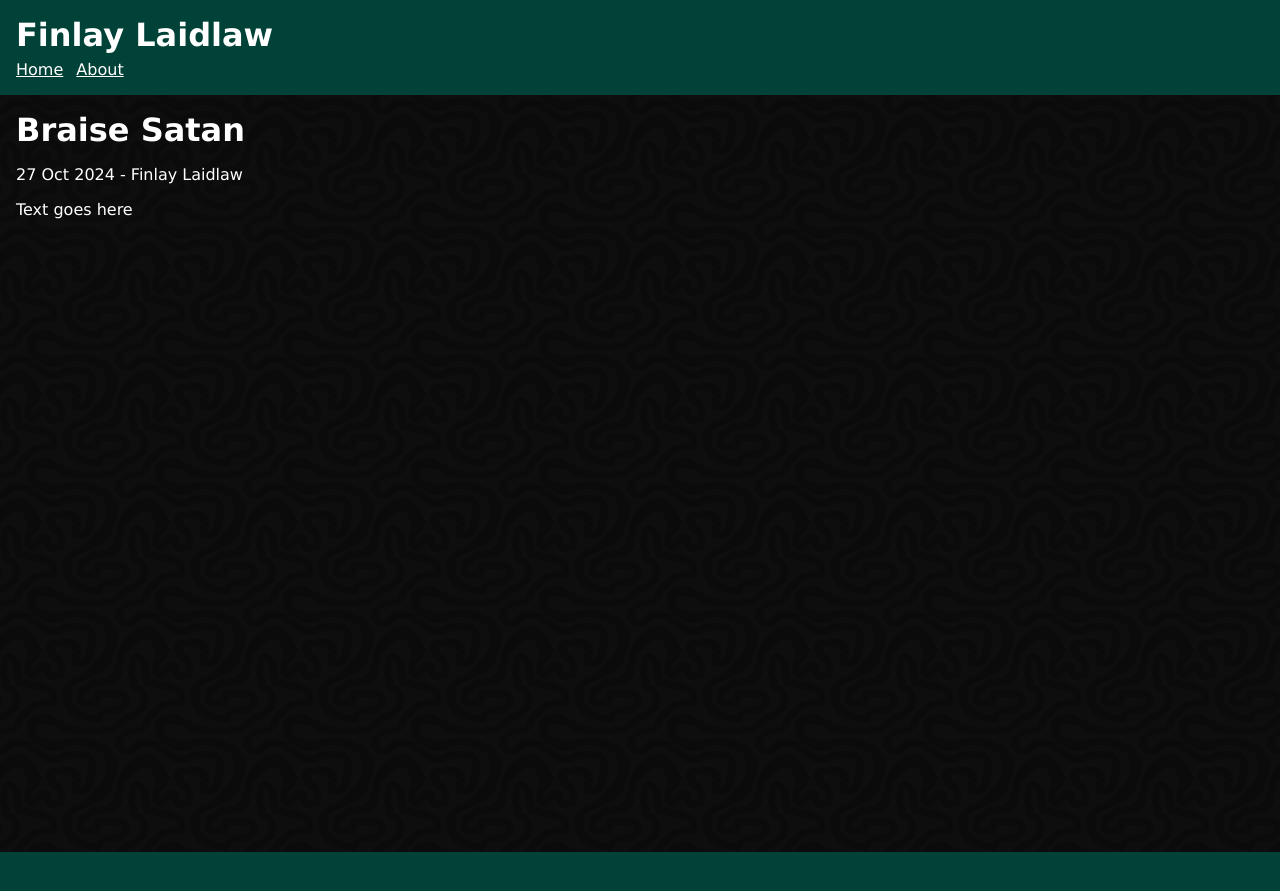
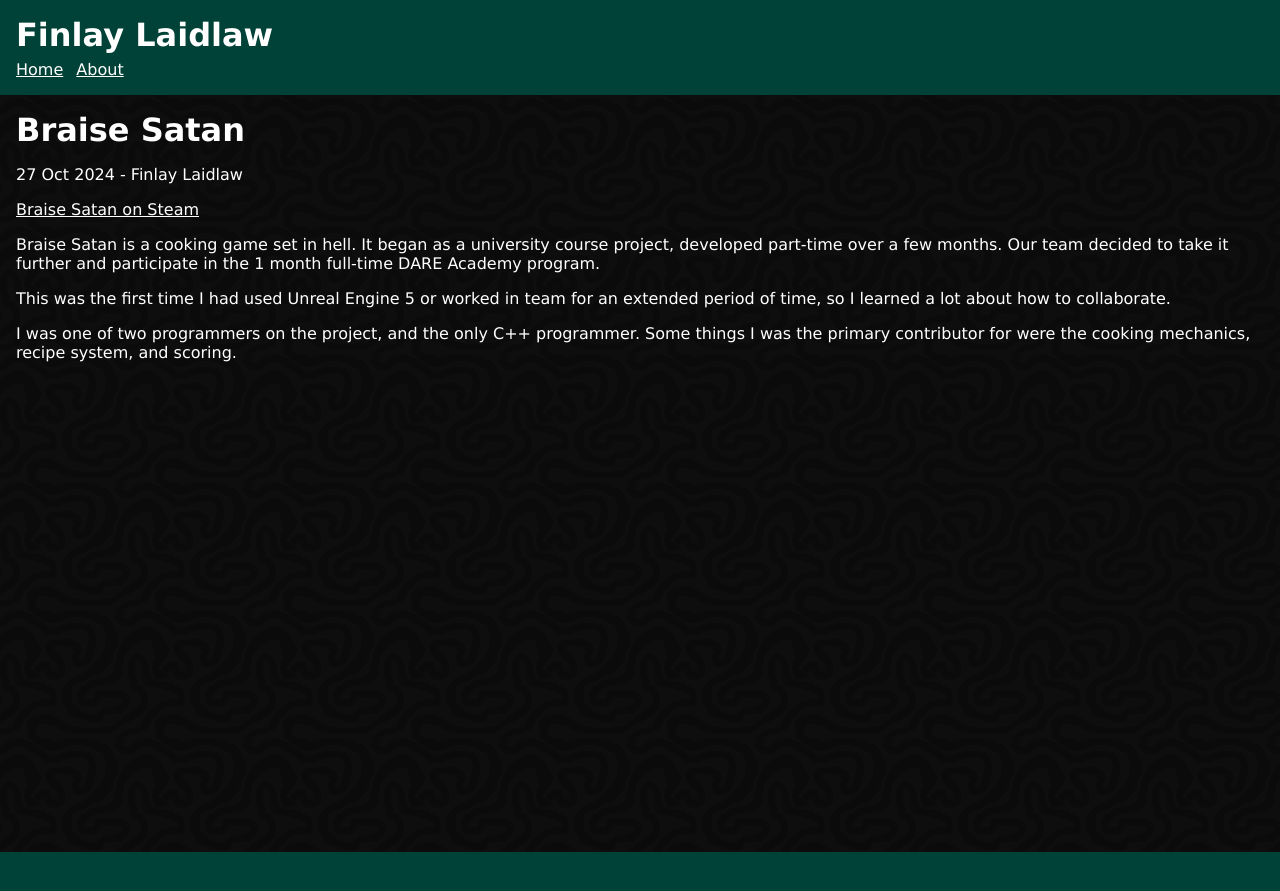
Before and after one commit to CyborgCabbage/cyborgcabbage.github.io, a Jekyll site: the page built from _posts/2024-10-27-braise-satan.md, in a window 1280 px wide. Shown: the top 891 px of the page. Built offline with Jekyll 4.4.1, drawn with Linux system fonts in a browser that asks for light colours.

Commit message:
Add more images and text

```diff
--- a/_posts/2024-10-27-braise-satan.md
+++ b/_posts/2024-10-27-braise-satan.md
@@ -1,7 +1,13 @@
 ---
 layout: post
 tag: highlight
-image: /assets/images/thumb_honours.png
+image: /assets/images/thumb_braise_satan.png
 ---
 
-Text goes here
+[Braise Satan on Steam](https://store.steampowered.com/app/3295990/Braise_Satan/)
+
+Braise Satan is a cooking game set in hell. It began as a university course project, developed part-time over a few months. Our team decided to take it further and participate in the 1 month full-time DARE Academy program.
+
+This was the first time I had used Unreal Engine 5 or worked in team for an extended period of time, so I learned a lot about how to collaborate.
+
+I was one of two programmers on the project, and the only C++ programmer. Some things I was the primary contributor for were the cooking mechanics, recipe system, and scoring.
--- a/index.html
+++ b/index.html
@@ -5,6 +5,6 @@
 <div class="box">
   {% assign posts = site.posts | where_exp: "item", "item.tags contains 'highlight'" %}
   {% for post in posts limit:3 %}
-  <div class="entry"><a href="{{ post.url }}"><img src="{{ post.image }}"></img><h2>{{ post.title }}<h2></a></div>
+  <div class="entry"><a href="{{ post.url }}"><img src="{{ post.image }}" width=240 height=160></img><h2>{{ post.title }}<h2></a></div>
   {% endfor %}
 </div>
```
Also changed, not shown: _posts/2025-08-01-sumo-digital.md (+1 -1 lines), assets/images/thumb_braise_satan.jpg (added), assets/images/thumb_sumo.jpg (added).
